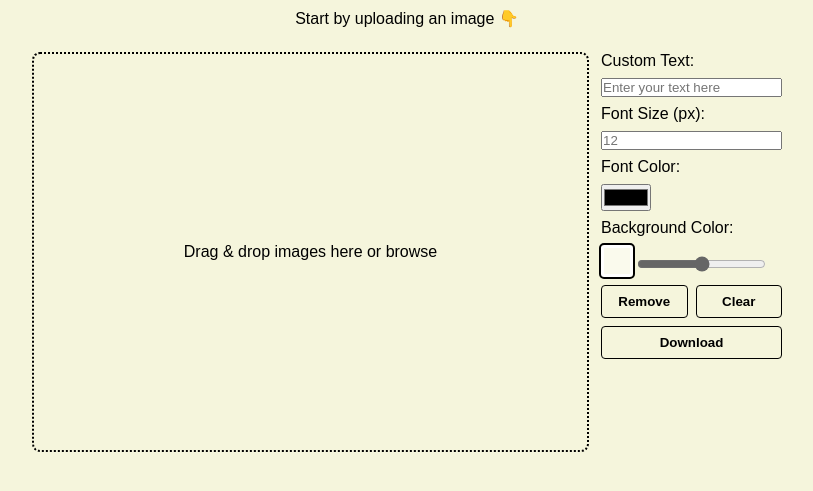
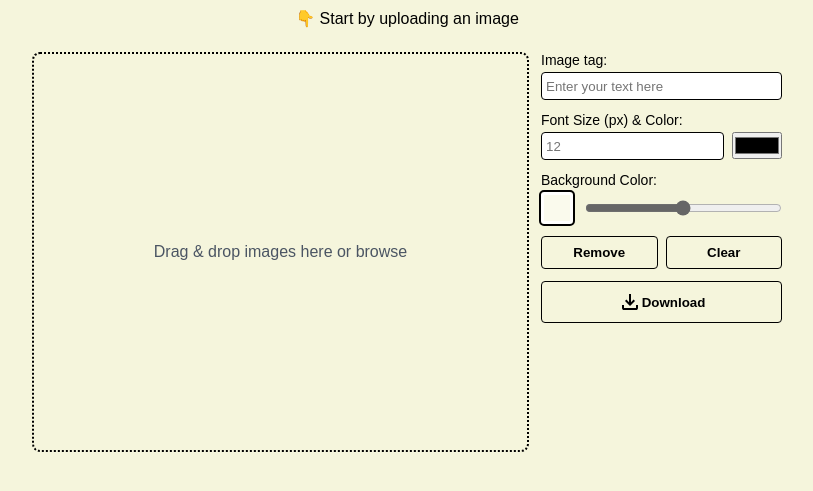
Before and after one commit to donutdiet/photo-cred, a website built with webpack: page src/index.html in a window 1280 px wide. Shown: the part 101-592 px from the top of the page, without its empty margins (233-1046 px from the left). Built offline with nearby package versions, Linux system fonts and the light colour scheme.

Commit message:
Improve styling

```diff
--- a/src/index.html
+++ b/src/index.html
@@ -59,7 +59,7 @@
         photographer. Personalize your tag with custom colors, sizing, and
         positioning, and download the newly tagged image in just a few clicks!
       </p>
-      <span>Start by uploading an image 👇</span>
+      <span>👇 Start by uploading an image</span>
     </header>
 
     <main>
@@ -70,7 +70,7 @@
       </section>
 
       <form class="customization-form">
-        <label for="text">Custom Text:</label>
+        <label for="text"> Image tag: </label>
         <input
           type="text"
           id="text"
@@ -78,11 +78,21 @@
           placeholder="Enter your text here"
         />
 
-        <label for="font-size">Font Size (px):</label>
-        <input type="number" id="font-size" name="font-size" placeholder="12" />
-
-        <label for="font-color">Font Color:</label>
-        <input type="color" id="font-color" name="font-color" value="#000000" />
+        <label for="font-size"> Font Size (px) & Color: </label>
+        <div class="font-style-container">
+          <input
+            type="number"
+            id="font-size"
+            name="font-size"
+            placeholder="12"
+          />
+          <input
+            type="color"
+            id="font-color"
+            name="font-color"
+            value="#000000"
+          />
+        </div>
 
         <label for="background-color">Background Color:</label>
         <div id="color_wrapper">
@@ -108,7 +118,20 @@
         </div>
 
         <button class="download-button" type="button" onclick="">
-          <a class="canvas-download-link" href="#" download>Download</a>
+          <a class="canvas-download-link" href="#" download>
+            <svg
+              xmlns="http://www.w3.org/2000/svg"
+              height="24px"
+              viewBox="0 -960 960 960"
+              width="24px"
+              fill="#000000"
+            >
+              <path
+                d="M480-320 280-520l56-58 104 104v-326h80v326l104-104 56 58-200 200ZM240-160q-33 0-56.5-23.5T160-240v-120h80v120h480v-120h80v120q0 33-23.5 56.5T720-160H240Z"
+              />
+            </svg>
+            Download
+          </a>
         </button>
       </form>
     </main>
--- a/src/main.css
+++ b/src/main.css
@@ -1,5 +1,6 @@
 :root {
   --bg-color: #f5f5dc;
+  --text-dim: #4b5563;
   /* --primary: #086788;
   --secondary: #17b3d6; */
 }
@@ -69,6 +70,7 @@ header > .top-row > nav {
 
 header > p {
   text-align: center;
+  color: var(--text-dim);
 }
 
 header > span {
@@ -89,12 +91,13 @@ main > .image-input-box {
   display: flex;
   justify-content: center;
   align-items: center;
-  width: 100%;
+  flex: 1;
   min-height: 400px;
   border-radius: 8px;
   border: 2px dotted black;
   background-position: center;
   background-size: cover;
+  color: var(--text-dim);
 }
 
 main > .image-input-box > .file {
@@ -113,12 +116,35 @@ main > .image-input-box > canvas {
 main > .customization-form {
   display: flex;
   flex-direction: column;
+}
+
+main > .customization-form > label {
+  font-size: 14px;
+  margin-bottom: 4px;
+}
+
+main > .customization-form > input {
+  margin-bottom: 12px;
+}
+
+main > .customization-form input[type='text'],
+main > .customization-form input[type='number'] {
+  height: 28px;
+  padding-left: 4px;
+  border: 1px solid black;
+  border-radius: 4px;
+}
+
+.customization-form > .font-style-container {
+  display: flex;
   gap: 8px;
+  margin-bottom: 12px;
 }
 
 #color_wrapper {
   background-color: black;
-  display: inline-block;
+  display: flex;
+  gap: 12px;
   visibility: hidden;
 }
 
@@ -148,13 +174,21 @@ main > .customization-form {
 #background-alpha {
   filter: grayscale(100%);
   visibility: visible;
+  flex: 1;
 }
 
-.customization-form > .action-buttons-container {
+.customization-form .action-buttons-container {
   display: flex;
   gap: 8px;
+  margin: 12px 0;
 }
 
-.customization-form > .action-buttons-container > button {
+.customization-form .action-buttons-container > button {
   flex: 1;
 }
+
+.canvas-download-link {
+  display: flex;
+  justify-content: center;
+  align-items: center;
+}
--- a/webpack.common.js
+++ b/webpack.common.js
@@ -9,7 +9,7 @@ module.exports = {
     new HtmlWebpackPlugin({
       title: 'PhotoCred',
       template: './src/index.html',
-      favicon: './src/assets/favicon.png',
+      favicon: './src/assets/favicon.jpg',
     }),
   ],
   output: {
```
Also changed, not shown: dist/favicon.jpg (added), dist/favicon.png (deleted), dist/index.html, dist/main.js, src/assets/favicon.jpg (added), 1 other file.
